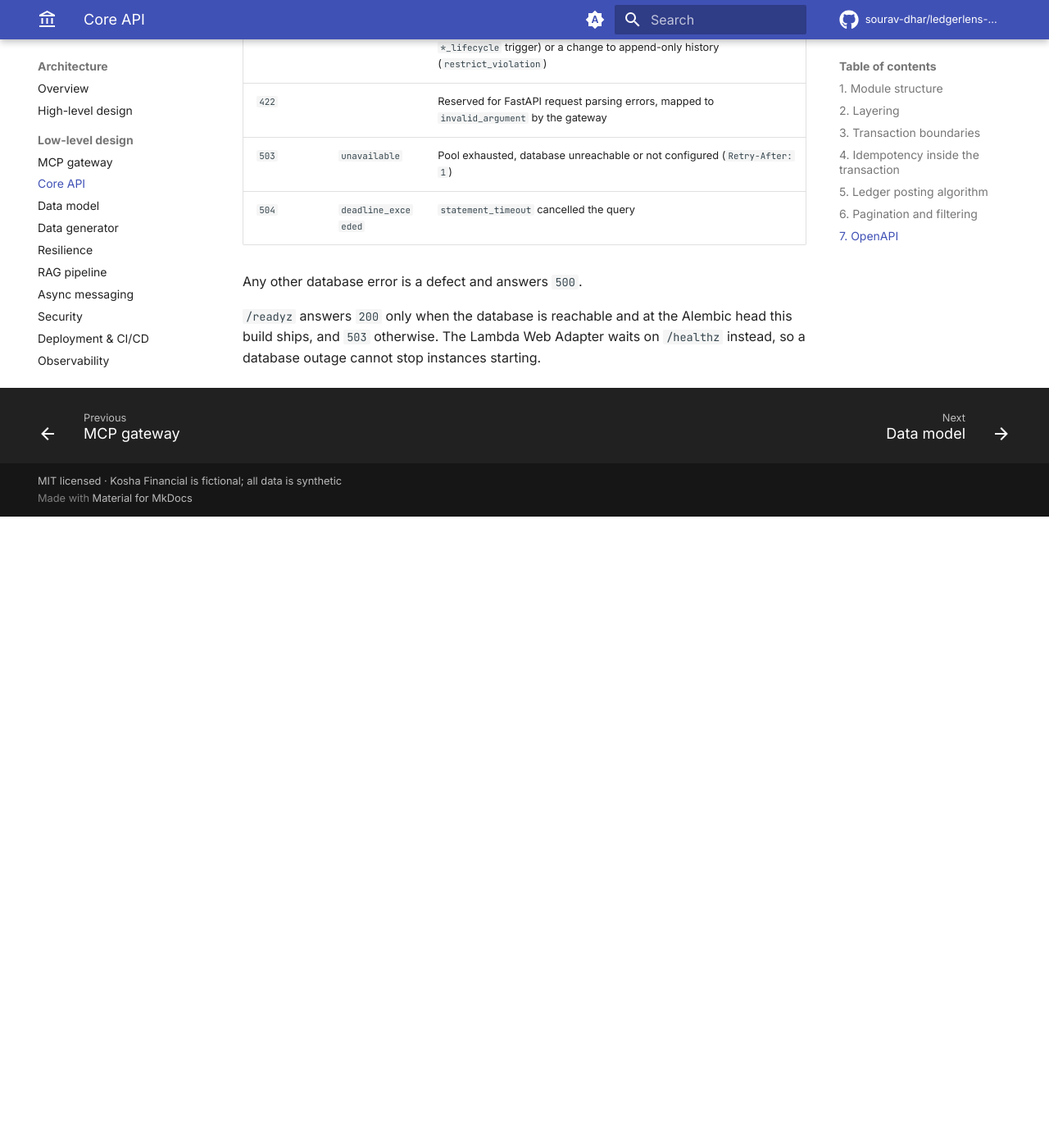
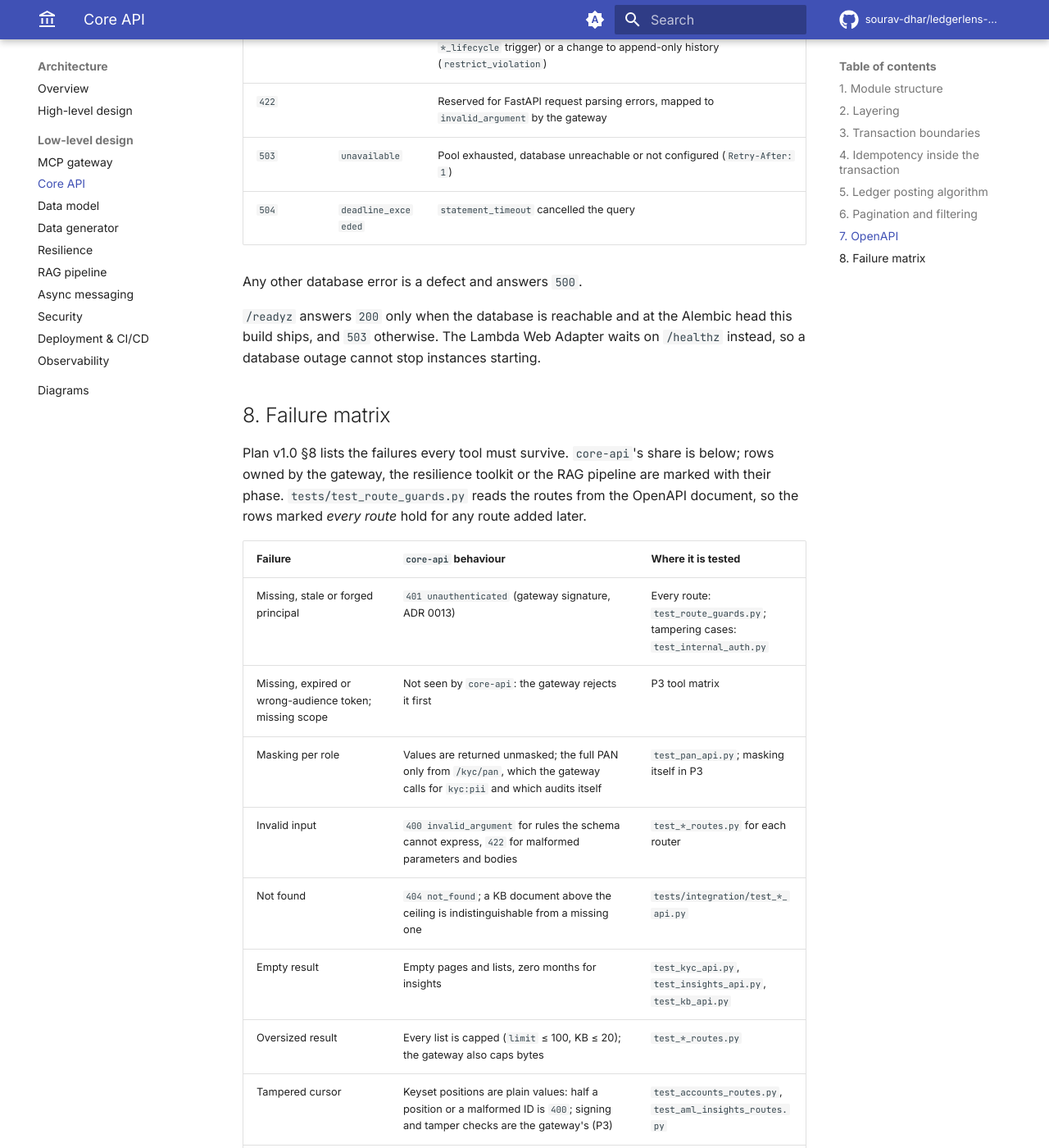
Before and after one commit to sourav-dhar/ledgerlens-mcp, an MkDocs documentation site: the page built from docs/architecture/lld/core-api.md, in a window 1280 px wide and 1400 px high, scrolled down 6617 px. Shown: the whole window at 82% size. Built offline with MkDocs 1.6.1 and Material for MkDocs 9.7.7, drawn with Linux system fonts in a browser that asks for light colours; comment, search, counter and statistics services are not loaded; before the commit the page ends 7247 px from its top, so only the background shows below that; some of the changed text lies outside the part shown.

Commit message:
docs(core-api): map the failure matrix to where core-api tests it
Plan v1.0 §8 lists the failures every tool must survive. LLD §8 now says, for each row, what core-api does and which test proves it, or which later phase owns it (gateway P3, resilience P4, RAG P5). This is the P2 exit check.

```diff
--- a/docs/architecture/lld/core-api.md
+++ b/docs/architecture/lld/core-api.md
@@ -190,3 +190,26 @@ Errors share one body, `{"error": {"code": "...", "message": "..."}}`; `code` is
 Any other database error is a defect and answers `500`.
 
 `/readyz` answers `200` only when the database is reachable and at the Alembic head this build ships, and `503` otherwise. The Lambda Web Adapter waits on `/healthz` instead, so a database outage cannot stop instances starting.
+
+## 8. Failure matrix
+
+Plan v1.0 §8 lists the failures every tool must survive. `core-api`'s share is below; rows owned by the gateway, the resilience toolkit or the RAG pipeline are marked with their phase. `tests/test_route_guards.py` reads the routes from the OpenAPI document, so the rows marked *every route* hold for any route added later.
+
+| Failure | `core-api` behaviour | Where it is tested |
+|---|---|---|
+| Missing, stale or forged principal | `401 unauthenticated` (gateway signature, ADR 0013) | Every route: `test_route_guards.py`; tampering cases: `test_internal_auth.py` |
+| Missing, expired or wrong-audience token; missing scope | Not seen by `core-api`: the gateway rejects it first | P3 tool matrix |
+| Masking per role | Values are returned unmasked; the full PAN only from `/kyc/pan`, which the gateway calls for `kyc:pii` and which audits itself | `test_pan_api.py`; masking itself in P3 |
+| Invalid input | `400 invalid_argument` for rules the schema cannot express, `422` for malformed parameters and bodies | `test_*_routes.py` for each router |
+| Not found | `404 not_found`; a KB document above the ceiling is indistinguishable from a missing one | `tests/integration/test_*_api.py` |
+| Empty result | Empty pages and lists, zero months for insights | `test_kyc_api.py`, `test_insights_api.py`, `test_kb_api.py` |
+| Oversized result | Every list is capped (`limit` ≤ 100, KB ≤ 20); the gateway also caps bytes | `test_*_routes.py` |
+| Tampered cursor | Keyset positions are plain values: half a position or a malformed ID is `400`; signing and tamper checks are the gateway's (P3) | `test_accounts_routes.py`, `test_aml_insights_routes.py` |
+| Downstream timeout | `statement_timeout` → `504 deadline_exceeded` | `test_database.py` |
+| Database pool exhausted or unreachable | `503 unavailable`, `Retry-After: 1` | Every route: `test_route_guards.py`; pool: `test_database.py` |
+| Downstream 5xx, breaker open | `core-api` has no HTTP downstream yet; breakers belong to the gateway | P4 |
+| Rate limited | Enforced by the gateway on the verified client | P3 |
+| Idempotent replay, conflict, concurrent duplicate | `200` replay, `409` conflict; duplicates serialise on the key and the Transaction row | `test_disputes_api.py`, `test_reviews_api.py` |
+| Illegal state transition | `409 conflict` from the schema's lifecycle triggers | `test_database.py` |
+| OpenAI outage → degraded | Search is full-text only until P5 (`retrieval: "full_text"`) | P5 |
+| Prompt-injection content in KB results | Returned as data; handling is the gateway's and the agents' | P5 |
```
